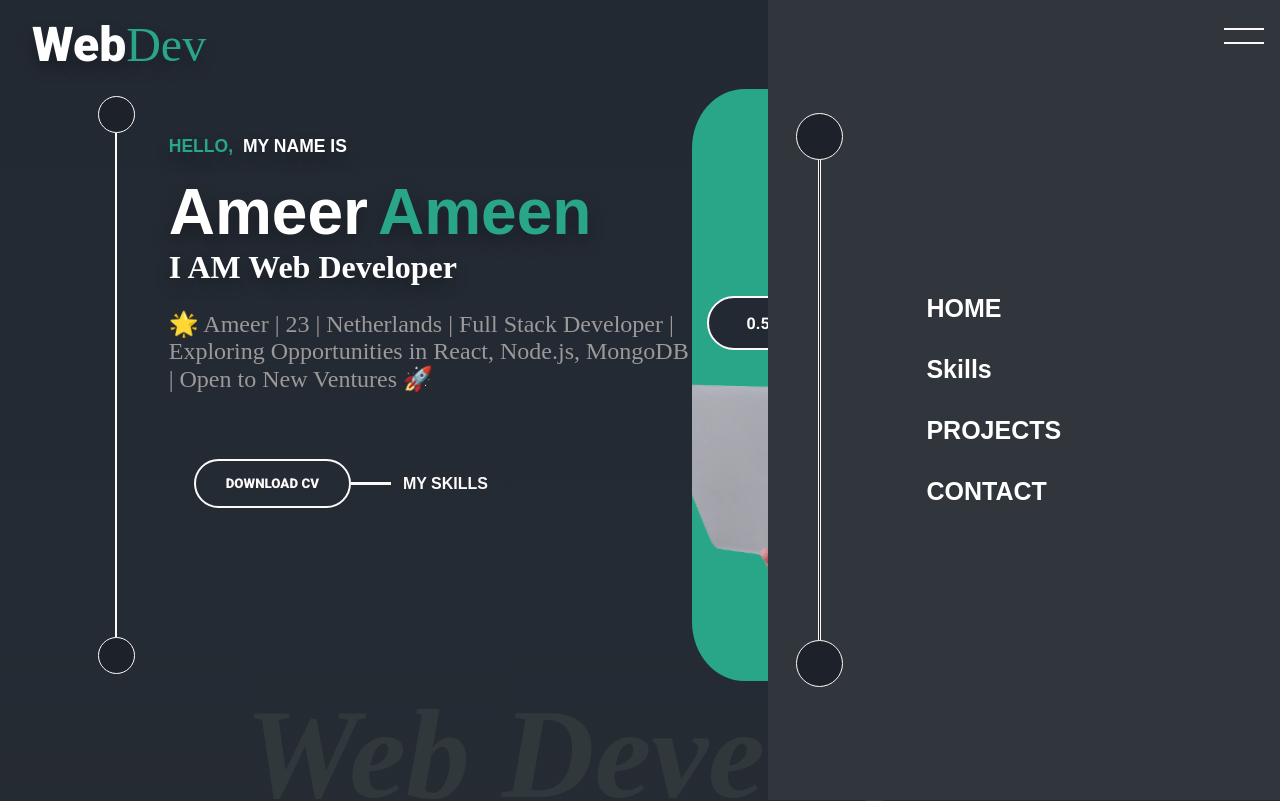
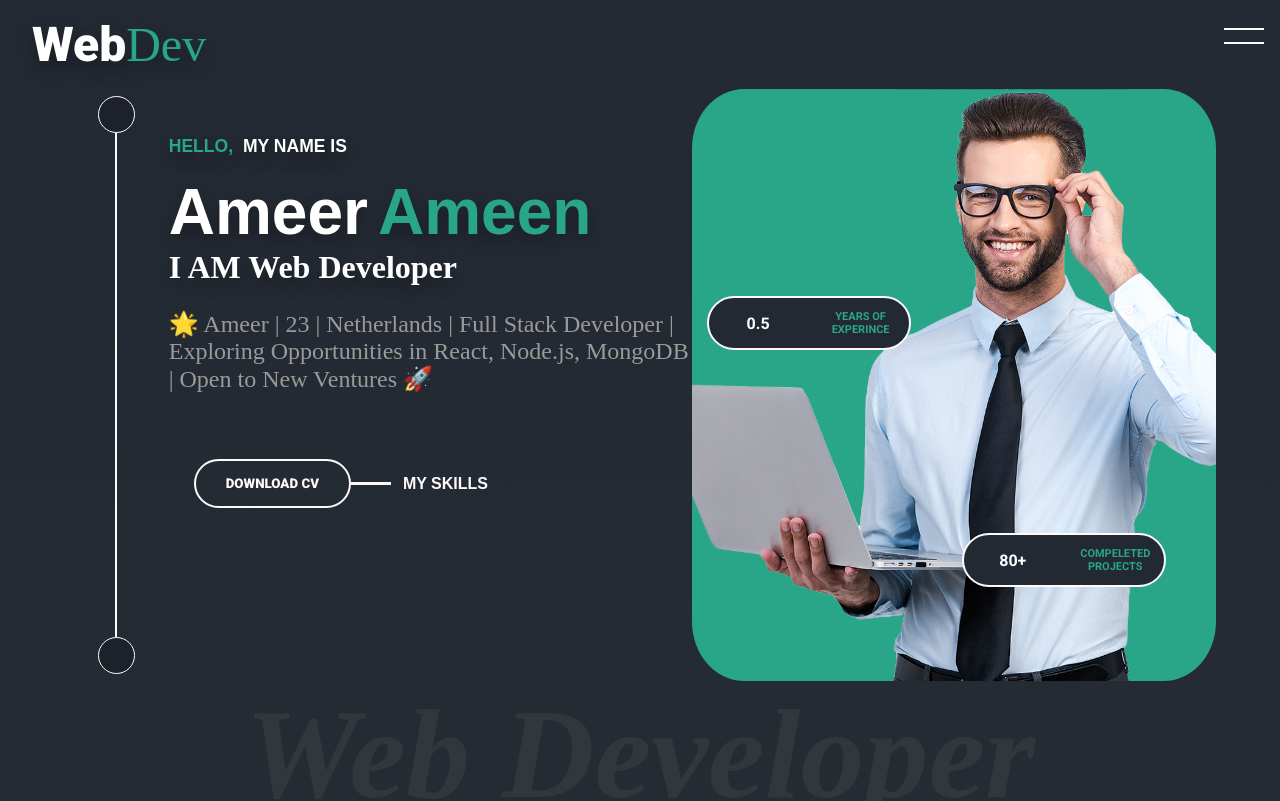
Before and after one commit to Ameer2000Mzori/Personal-Portfolio-Rebuild-React, a React (Create React App) app: page / in a window 1280 px wide. Shown: the top 801 px of the page. Built offline with nearby package versions, Linux system fonts and the light colour scheme; a web font is replaced by a local one.

Commit message:
added all logic needed for navbar to work

```diff
--- a/src/components/NavBar.jsx
+++ b/src/components/NavBar.jsx
@@ -1,16 +1,22 @@
-import React from 'react'
+import React, { useState, useEffect } from 'react'
 import NavLinks from './NavLinks'
 const NavBar = () => {
+  const [navOpen, setNavOpen] = useState(false)
+
+  const toggleNav = () => {
+    setNavOpen(!navOpen)
+  }
+
   return (
     <>
       {/* <!-- animation button --> */}
-      <div className="open-Close-Btn">
-        <span className="bar-One"></span>
-        <span className="bar-Two"></span>
+      <div onClick={toggleNav} className={`open-Close-Btn  `}>
+        <span className={`bar-One ${navOpen && 'active'} `}></span>
+        <span className={`bar-Two ${navOpen && 'active'} `}></span>
       </div>
 
       {/* <!-- navbar --> */}
-      <nav className="navbar ">
+      <nav className={`navbar  ${!navOpen && 'active'} `}>
         <div className="decoration-Bar">
           <div className="cercle-One"></div>
           <div className="line-El"></div>
```
